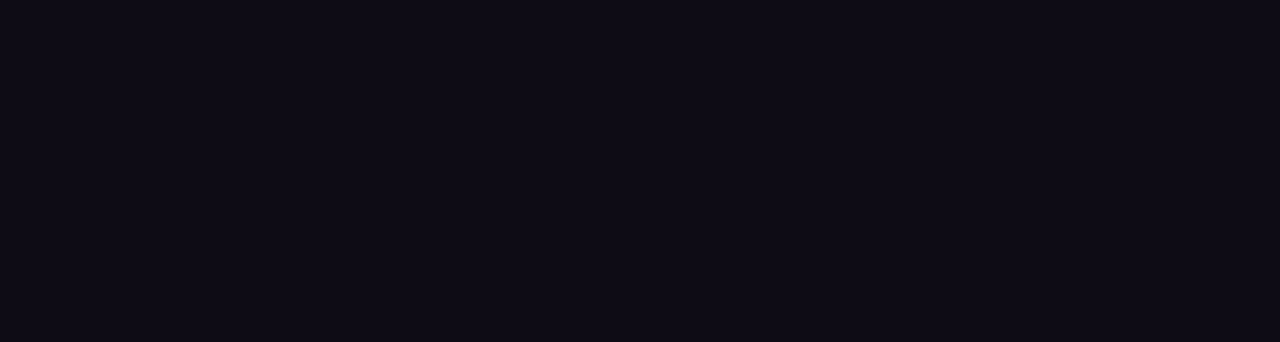
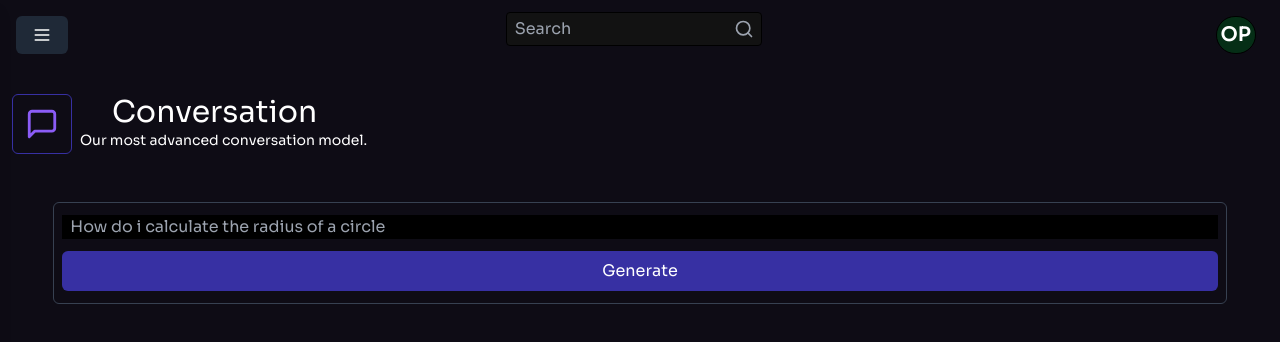
Before and after one commit to oyenolaphilipinc/brainwave, a React (Vite) app: page /conversation in a window 1280 px wide. Before the commit this address had no page. Shown: the top 342 px of the page. Built offline with nearby package versions, Linux system fonts and the light colour scheme.

Commit message:
building the conversation part

```diff
--- /dev/null
+++ b/src/components/dashboard/Conversation.jsx
@@ -0,0 +1,73 @@
+// App.js
+
+import React, { useState } from 'react';
+import Sidebar from './Sidebar';
+import { Menu, Search, Code, ImageIcon, MessageSquare, Music, Settings, VideoIcon, UserRoundX, LogOut, ArrowRight } from "lucide-react";
+
+const Conversation = () => {
+  const [isOpen, setIsOpen] = useState(false);
+  const [toggle, setToggle] = useState(false);
+
+  const toggleSidebar = () => {
+    setIsOpen(!isOpen);
+  };
+
+  const togglePopover = () => {
+    setToggle(!toggle);
+  };
+
+  return (
+    <div className="flex h-screen">
+      <Sidebar isOpen={isOpen} toggle={toggleSidebar} />
+      <div className="flex-grow">
+        {/* Your main content here */}
+        <div className="flex justify-between">
+        <button className="mt-4 ml-4 px-4 py-2 bg-gray-800 text-white rounded-md" onClick={toggleSidebar}><Menu className="h-5 w-5" /></button>
+        <div className="text-white mr-4 mt-3 hidden md:flex">
+          <form>
+          <div className="relative">
+            <input
+              type="text"
+              placeholder="Search"
+              className="pl-2 pr-3 rounded outline-none py-1 w-64 border border-black focus:border-blue-500"
+            />
+            <div className="absolute inset-y-0 right-0 flex items-center pl-3 pointer-events-none">
+              <Search className="h-5 w-5 text-gray-400 mr-2" />
+            </div>
+        </div>
+          </form>
+        </div>
+        <div className="mt-4 mr-6 text-xl font-bold border px-1 py-1 rounded-full bg-green-950 border-black cursor-pointer" onClick={togglePopover}>OP</div>
+          {toggle && (
+          <div className="absolute z-10 top-15 right-0 bg-white border border-gray-300 p-3 rounded shadow-lg text-black">
+            {/* Popover content */}
+            <button className="flex"><Settings className='h-5 w-5 mr-2'/>Settings</button><br/>
+            <button className="flex"><UserRoundX className='h-5 w-5 mr-2'/>Profile</button><br/>
+            <button className="flex"><LogOut className='h-5 w-5 mr-2'/>Logout</button>
+          </div>
+      )}
+        </div>
+        <div className="mt-10">
+            <div className="flex ml-3">
+                <div className="mb-12">
+                    <MessageSquare className="h-15 w-15 mr-2 text-violet-500 border px-3 py-1 rounded-md border-indigo-800"/>
+                    </div>
+                    <div>
+                    <h1 className="flex text-4xl ml-8 md:text-3xl">Conversation</h1>
+                    <p className="text-center text-lg md:text-sm">Our most advanced conversation model.</p>
+                </div>
+            </div>
+            <div>
+                <div className="border w-11/12 px-2 mx-auto py-3 border-gray-700 rounded-md">
+                    <input type="text" placeholder="How do i calculate the radius of a circle" className="w-full outline-none border-r-none pl-2 mb-3 bg-black"/><br/>
+                    <button className="w-full border px-3 py-2 bg-indigo-800 border-none rounded-md">Generate</button>
+                </div>
+            </div>
+        </div>
+
+          </div>
+        </div>
+  );
+};
+
+export default Conversation;
--- a/src/main.jsx
+++ b/src/main.jsx
@@ -7,6 +7,7 @@
 import "./index.css";
 import Signup from "./components/signup.jsx";
 import DashboardHome from "./components/dashboard/Home.jsx";
+import Conversation from "./components/dashboard/Conversation";
 
 ReactDOM.createRoot(document.getElementById("root")).render(
   <React.StrictMode>
@@ -16,6 +17,7 @@
         <Route path="/login" element={<Login />}/>
         <Route path="/signup" element={<Signup />} />
         <Route path="/dashboard" element={<DashboardHome />} />
+        <Route path="/conversation" element={<Conversation />} />
       </Routes>
     </Router>
   </React.StrictMode>
```
